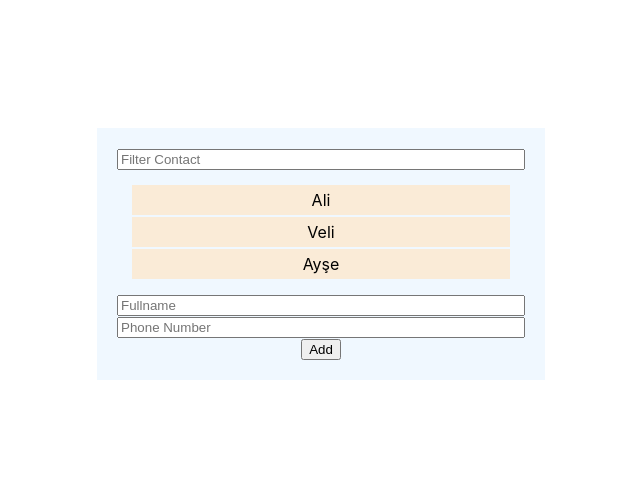
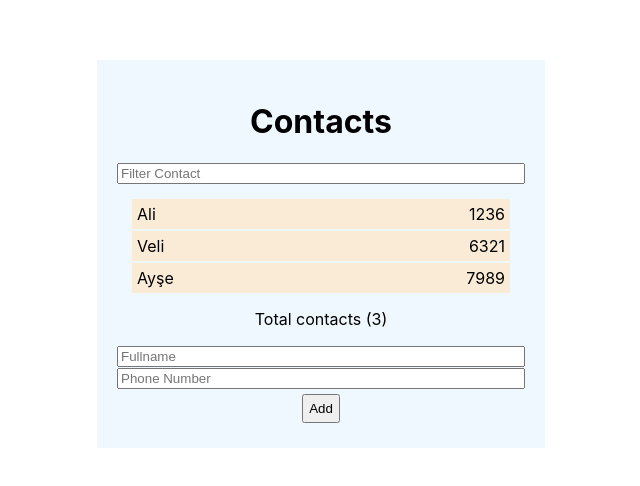
Before and after one commit to ynccsyd/ReactCourse, a React (Create React App) app in the folder react-form-app/: page / in a window 1280 px wide. Shown: the part 146-632 px from the top of the page, without its empty margins (319-959 px from the left). Built offline with nearby package versions, Linux system fonts and the light colour scheme.

Commit message:
Added some styles

```diff
--- a/react-form-app/src/components/Contacts/Form.js
+++ b/react-form-app/src/components/Contacts/Form.js
@@ -44,7 +44,7 @@ function Form ({addContact, contacts})  {
                     placeholder='Phone Number'
                     onChange={onChangeInput} />
             </div>
-            <div>
+            <div className='btn'>
                 <button>Add</button>
             </div>
         </form>
--- a/react-form-app/src/components/Contacts/List.js
+++ b/react-form-app/src/components/Contacts/List.js
@@ -22,9 +22,12 @@ function List({ contacts }) {
       <ul className='list'>
         {filtered.map((contact, i) => (
           <li key={i}>
-            {contact.fullname}
+            <span>{contact.fullname}</span>
+            <span>{contact.phone_number}</span>
+
           </li>))}
       </ul>
+      <p>Total contacts ({filtered.length}) </p>
     </div>
   );
 }
--- a/react-form-app/src/components/Contacts/index.js
+++ b/react-form-app/src/components/Contacts/index.js
@@ -6,16 +6,16 @@ import "./styles.css"
 function Contacts() {
   const [contacts, setContacts] = useState([
     {
-      fullname:"Ali",
-      phone_number:"1236"
+      fullname: "Ali",
+      phone_number: "1236"
     },
     {
-      fullname:"Veli",
-      phone_number:"6321"
+      fullname: "Veli",
+      phone_number: "6321"
     },
     {
-      fullname:"Ayşe",
-      phone_number:"7989"
+      fullname: "Ayşe",
+      phone_number: "7989"
     }
   ]);
 
@@ -24,7 +24,9 @@ function Contacts() {
   }, [contacts]);
 
   return (
+
     <div id='container'>
+      <h1>Contacts</h1>
       <List contacts={contacts} />
       <Form addContact={setContacts} contacts={contacts} />
     </div>
--- a/react-form-app/src/components/Contacts/styles.css
+++ b/react-form-app/src/components/Contacts/styles.css
@@ -21,4 +21,12 @@ ul, li{
     background-color: antiquewhite;
     padding: 5px;
     margin-bottom: 2px;
+    display: flex;
+    justify-content: space-between;
 }
+.btn{
+    padding: 5px;
+}
+.btn>button{
+    padding: 5px;
+}
```
